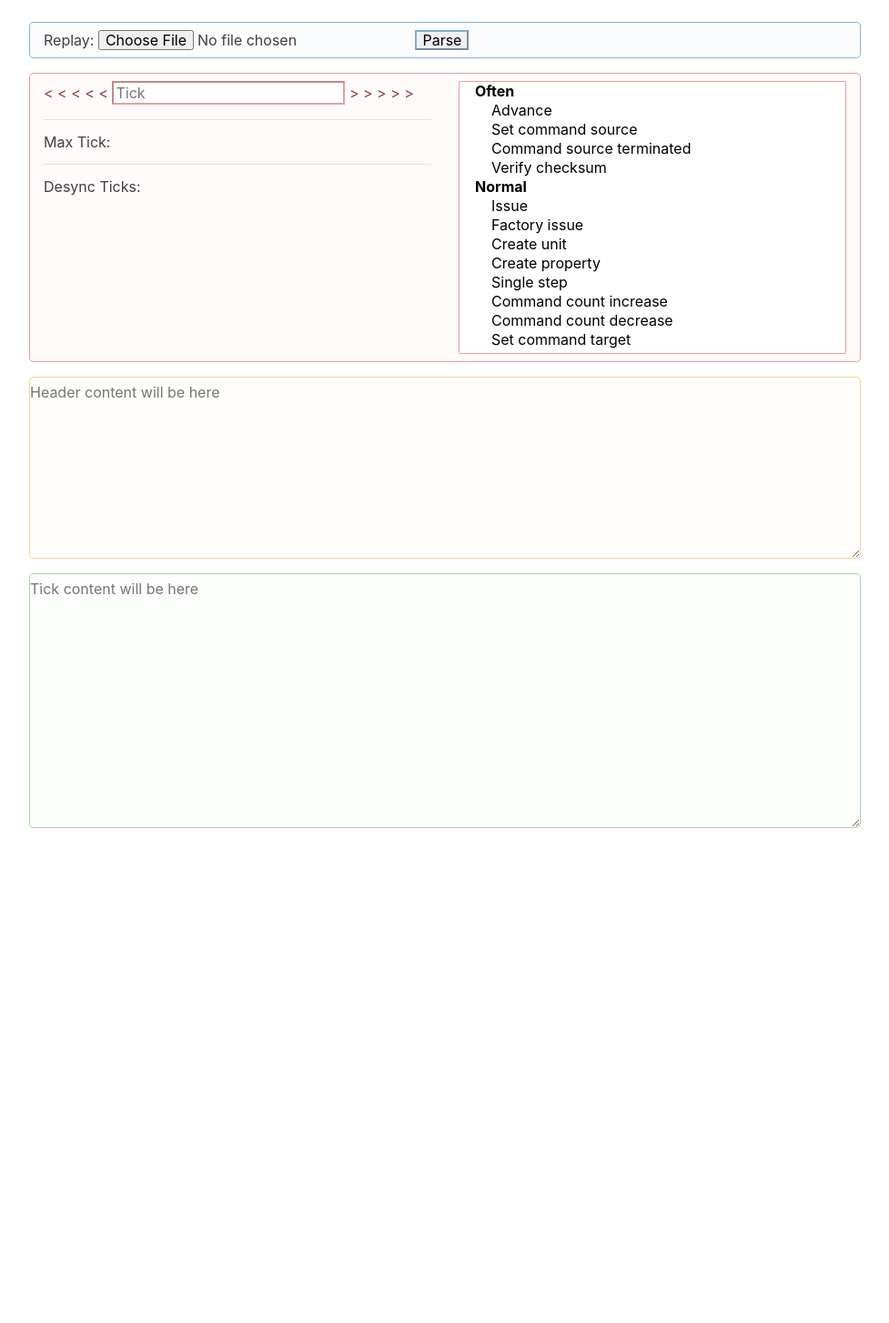
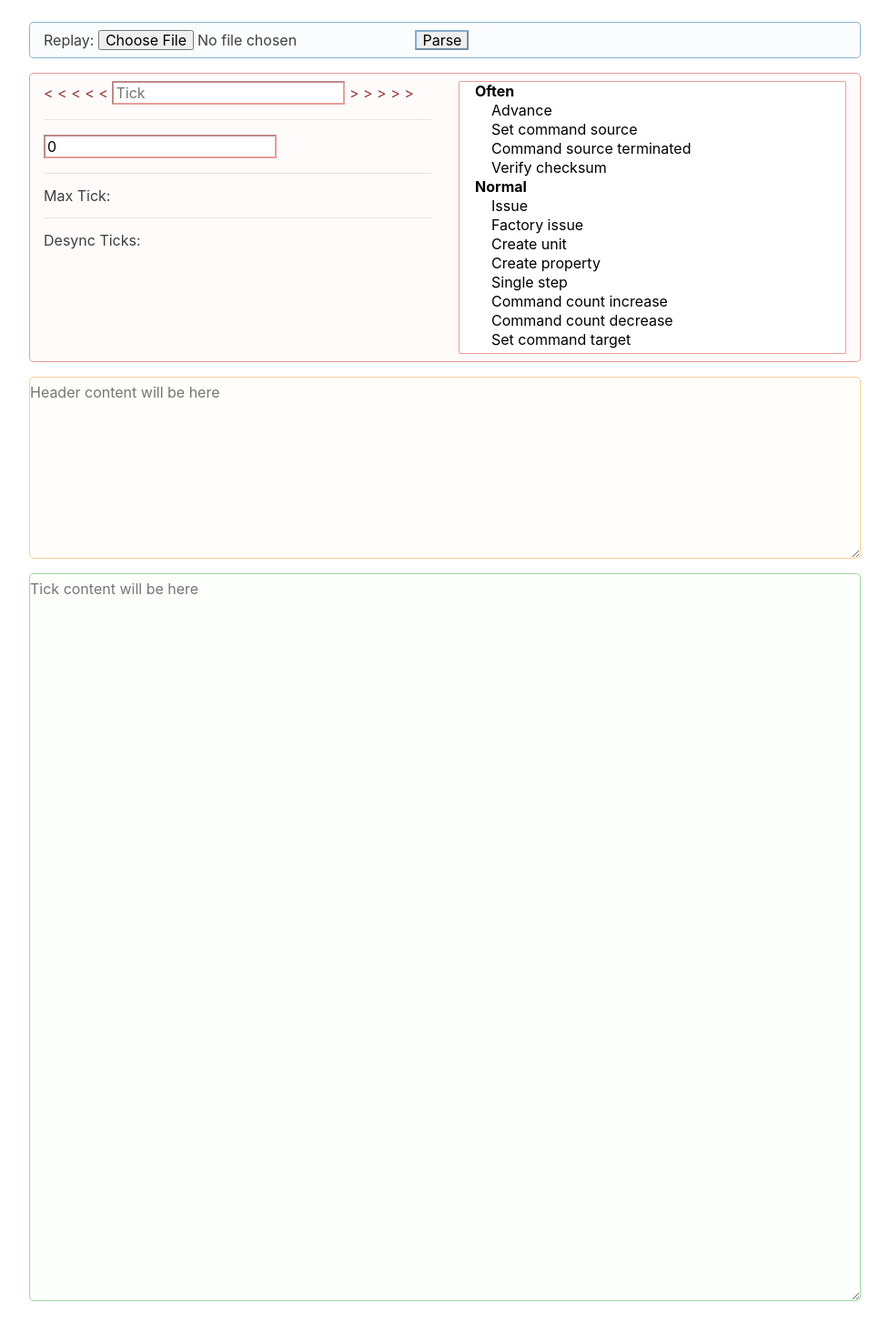
Before and after one commit to norraxx/faf-scfa-replay-api, a Python web app: template templates/parse.html in a window 1280 px wide. Shown: the whole page at 91% size, without its empty margins (151-1128 px from the left). Before the commit the page ends 910 px from the top, so only its background shows below. Run offline with Jinja, Linux system fonts and the light colour scheme; the template is opened without the code that fills it, so the values that code supplies are empty; some libraries are stand-ins or nearby versions.

Commit message:
Display more than one tick

```diff
--- a/static/css/main.css
+++ b/static/css/main.css
@@ -75,7 +75,7 @@ body {
 }
 
 #replay-body {
-    height: 35vh;
+    height: 100vh;
     overflow-y: auto;
 }
 
--- a/static/js/main.js
+++ b/static/js/main.js
@@ -1,6 +1,7 @@
 document.replayData = null;
 document.replayTick = 0;
 document.replayFilter = [];
+document.replayTicksCount = 0;
 
 function renderHeader() {
     if (!document.replayData || !document.replayData.hasOwnProperty("body")) {
@@ -15,11 +16,22 @@ function renderBody() {
     if (!document.replayData || !document.replayData.hasOwnProperty("body")) {
         return;
     }
-    document.getElementById("replay-body").innerHTML = JSON.stringify(
-        document.replayData['body'][document.replayTick], null, 4);
+    renderReplayContent();
     document.getElementById("replay-tick").value = document.replayTick;
     document.getElementById("replay-max-tick").innerText = document.replayData['body'].length - 1;
     document.getElementById("replay-desync-ticks").innerText = document.replayData['desync_ticks'].join(", ");
+}
+
+function renderReplayContent() {
+    let ticks = [];
+    let around = Math.abs(parseInt(document.getElementById("replay-ticks-count").value) || 0);
+    for(let i = Math.max(document.replayTick - around, 0);
+        i <= document.replayTick + around && i < document.replayData['body'].length;
+        i++
+    ) {
+        ticks.push(i, document.replayData['body']["" + i]);
+    }
+    document.getElementById("replay-body").innerHTML = JSON.stringify(ticks, null, 4);
 }
 
 function render() {
@@ -71,7 +83,7 @@ function getNextTickWithFilter(lookWhere) {
 
 function onTickChangeListener(e) {
     e.preventDefault();
-    document.replayTick = parseInt(e.target.value);
+    document.replayTick = parseInt(document.getElementById("replay-tick").value);
     renderBody();
 }
 
@@ -132,4 +144,5 @@ window.onkeyup = function(e) {
     document.getElementById("replay-step-right").addEventListener("click",  onStepChange(1));
     document.getElementById("replay-tick").addEventListener("change", onTickChangeListener);
     document.getElementById("replay-filter").addEventListener("change", onFilterChangeListener);
+    document.getElementById("replay-ticks-count").addEventListener("change", onTickChangeListener);
 })();
--- a/templates/parse.html
+++ b/templates/parse.html
@@ -28,6 +28,8 @@
                         <a id="replay-step-left" href="#">&lt; &lt; &lt; &lt; &lt;</a>
                         <input type="number" id="replay-tick" placeholder="Tick" />
                         <a id="replay-step-right" href="#">&gt; &gt; &gt; &gt; &gt;</a><br />
+                        <hr />
+                        <input type="number" id="replay-ticks-count" placeholder="Frame - number of ticks" value="0" />
                         <hr />
                         Max Tick: <span id="replay-max-tick"></span>
                         <hr />
```
